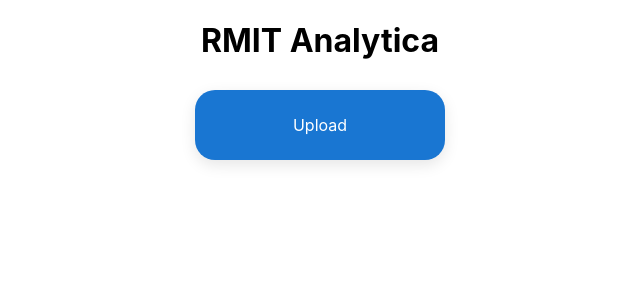
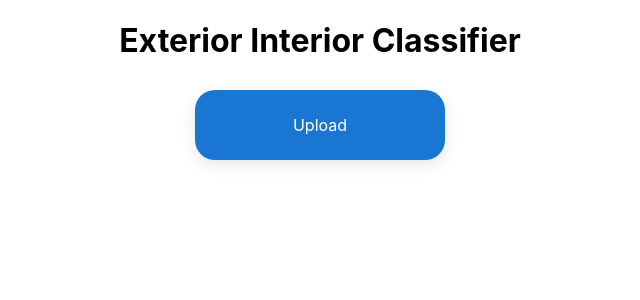
Before and after one commit to stefangeneralao/exterior-interior-classifier, a React (Create React App) app in the folder client/: page / in a window 1280 px wide. Shown: the top 300 px of the page, without its empty margins (320-960 px from the left). Built offline with nearby package versions, Linux system fonts and the light colour scheme.

Commit message:
Updated header

```diff
--- a/client/src/App/App.js
+++ b/client/src/App/App.js
@@ -39,7 +39,7 @@
 
   return (
     <div className="App">
-      <Header>RMIT Analytica</Header>
+      <Header>Exterior Interior Classifier</Header>
       <Camera
         onImageUpload={ onImageUploadHandler }
         imageURL={ imageURL }
```
